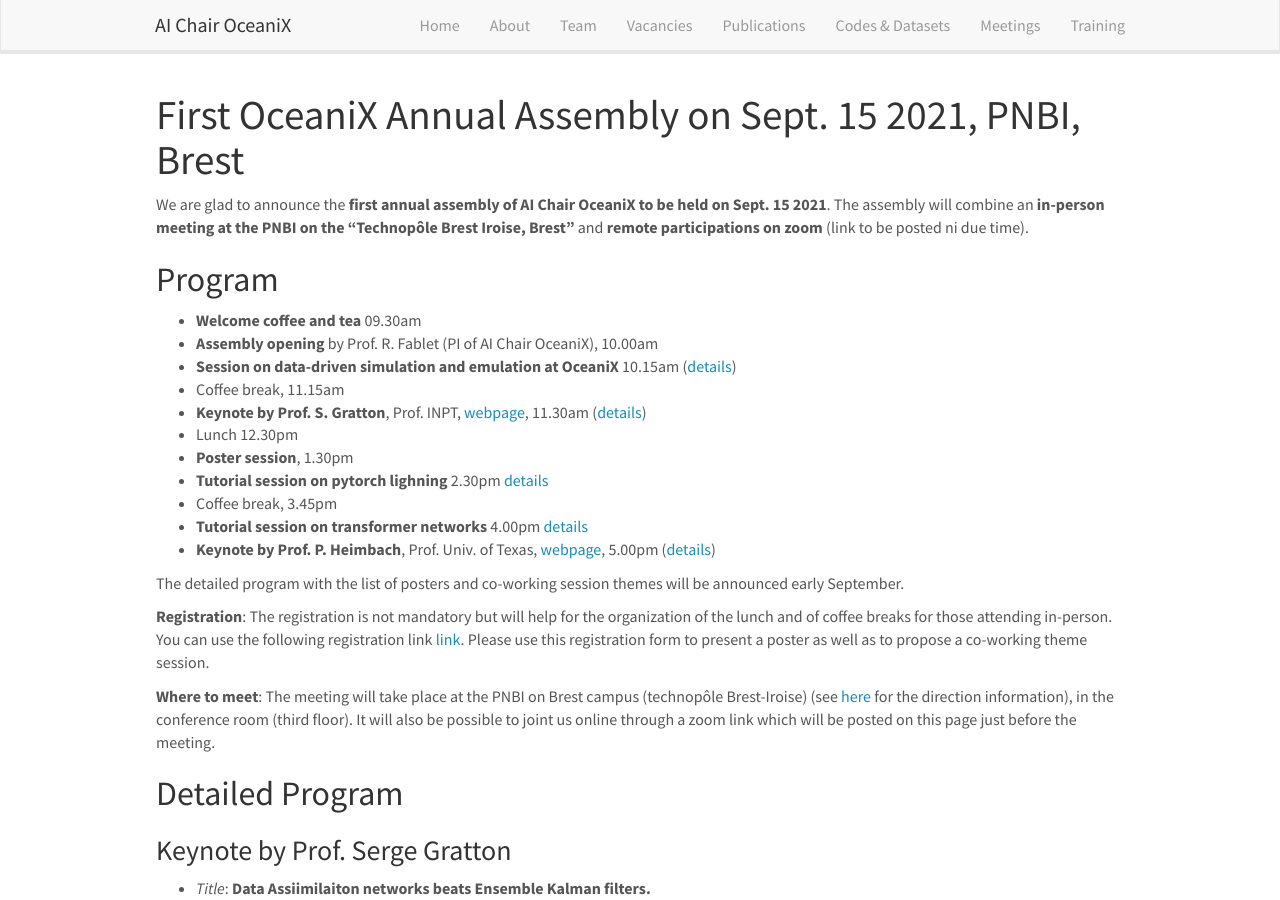
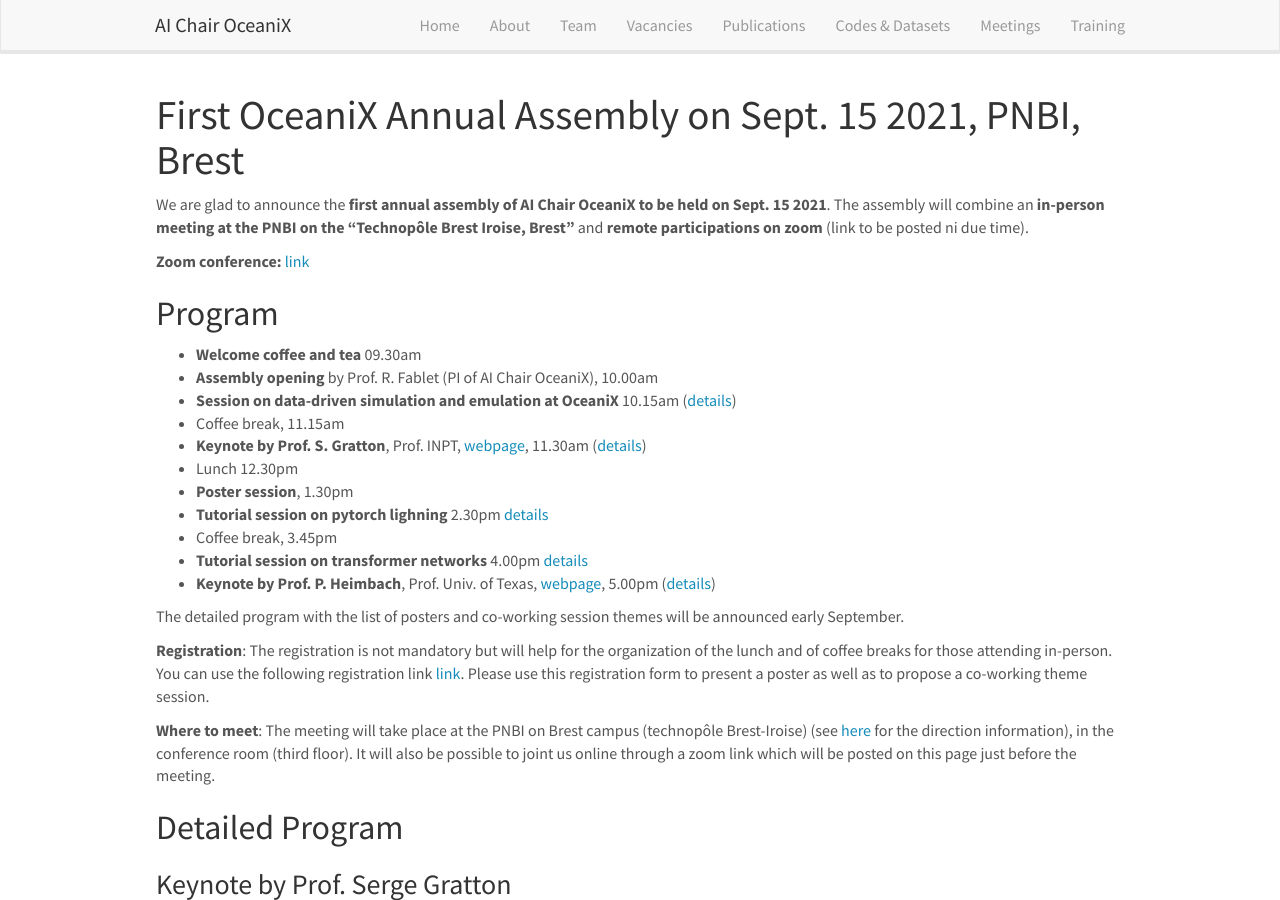
Before and after one commit to CIA-Oceanix/CIA-Oceanix.github.io, a Jekyll site: the page built from _pages/assembly.md, in a window 1280 px wide and 900 px high. Built offline with Jekyll 4.4.1, drawn with Linux system fonts in a browser that asks for light colours; nearby versions of some CDN libraries.

Commit message:
Update assembly.md

```diff
--- a/_pages/assembly.md
+++ b/_pages/assembly.md
@@ -10,6 +10,8 @@ permalink: /assembly
 
 We are glad to announce the **first annual assembly of AI Chair OceaniX to be held on Sept. 15 2021**.
 The assembly will combine an **in-person meeting at the PNBI on the "Technopôle Brest Iroise, Brest"** and **remote participations on zoom** (link to be posted ni due time).
+
+**Zoom conference:** [link](https://imt-atlantique.zoom.us/j/92787843434?pwd=UjRwMG5raHVyOHhLeHB1WHFEZXovQT09)
 
 ## Program
 - **Welcome coffee and tea** 09.30am
```
